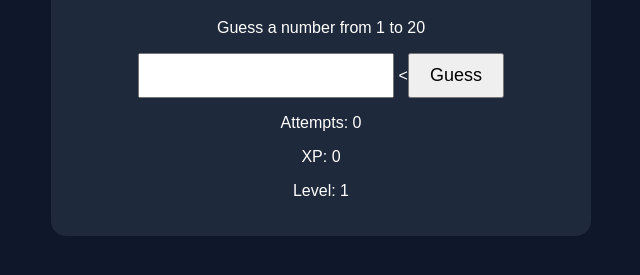
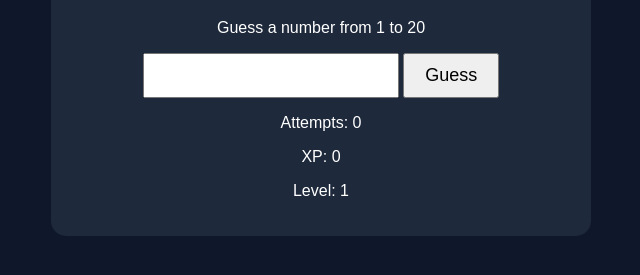
Before and after one commit to jerryjhones57-crypto/my-website-, a plain HTML site: page index.html in a window 1280 px wide. Shown: the part 139-414 px from the top of the page, without its empty margins (319-959 px from the left). Drawn offline with Linux system fonts and the light colour scheme.

Commit message:
Add files via upload

```diff
--- a/index.html
+++ b/index.html
@@ -48,7 +48,7 @@ body{
 
 			<input id="guess" type="number">
 
-			<<button onclick="checkGuess()">
+<button onclick="checkGuess()">
 				Guess
 			</button>
 
```
